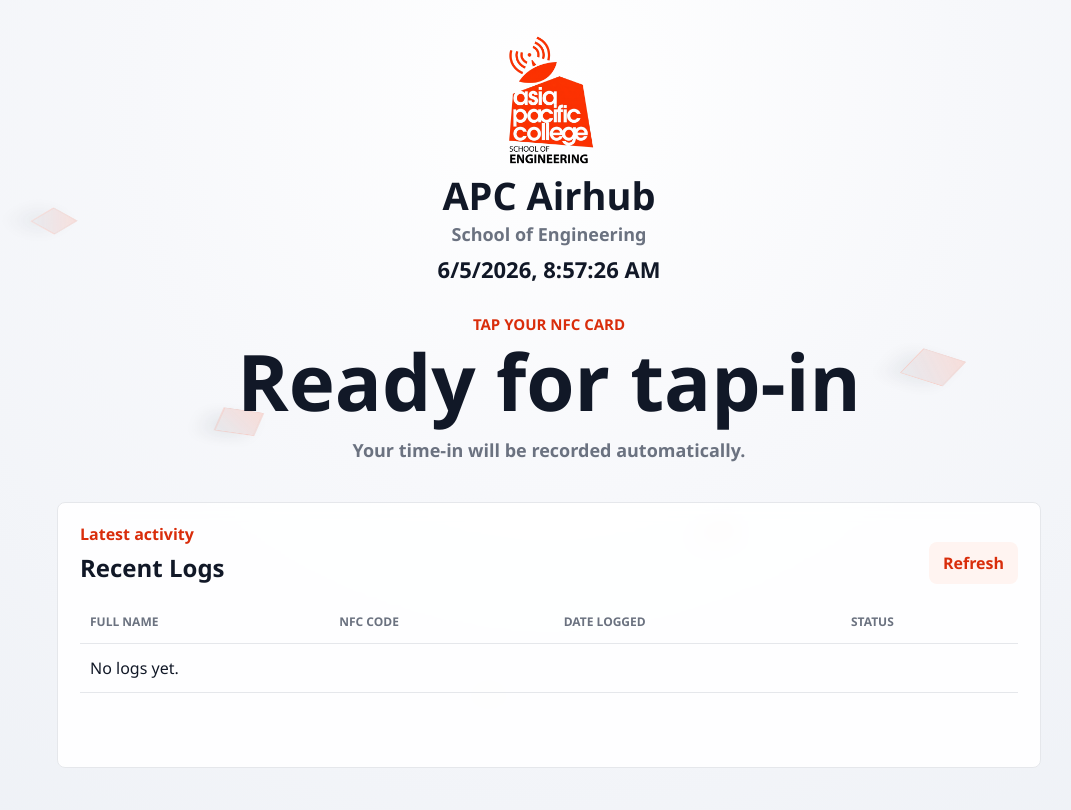
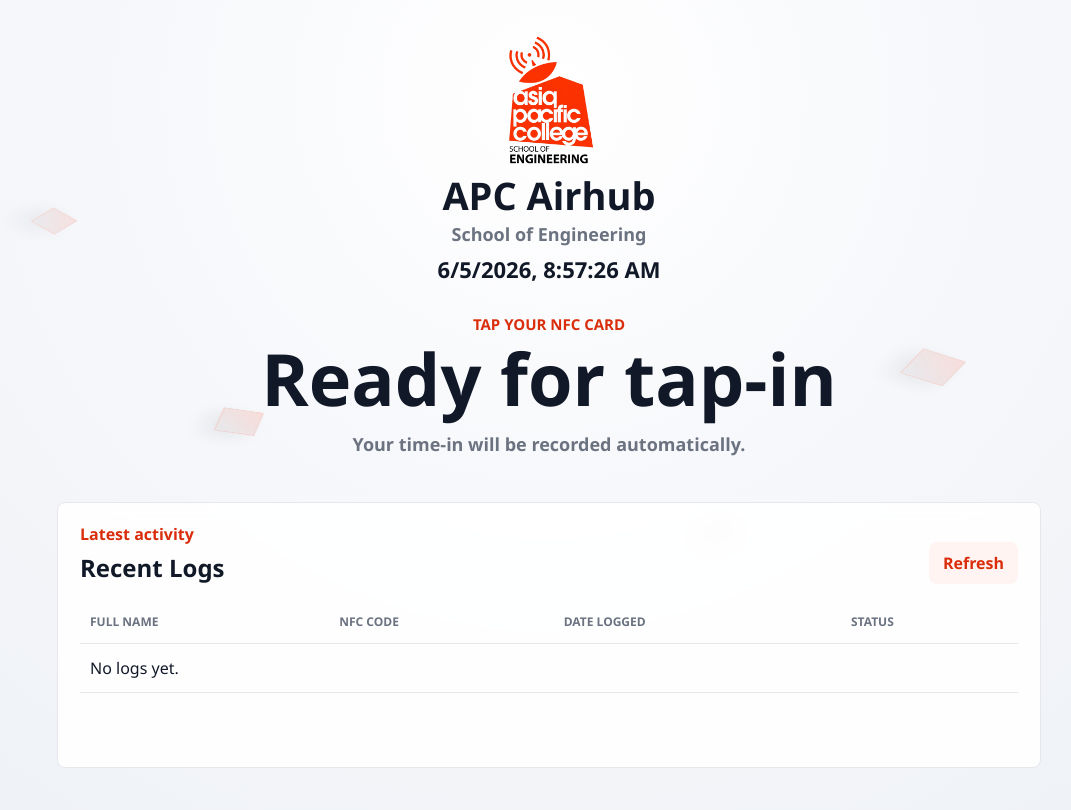
Before and after one commit to devkyato/TapAuth, a Flask app: page / in a window 1280 px wide. Shown: the whole page, without its empty margins (91-1162 px from the left). Run offline with Flask 3, Linux system fonts and the light colour scheme; data that the repository does not hold is empty.

Commit message:
Polish tap-in kiosk interface

```diff
--- a/static/app.css
+++ b/static/app.css
@@ -19,7 +19,7 @@ body {
     min-height: 100vh;
     background: var(--page);
     color: var(--ink);
-    font-family: "Segoe UI", Arial, sans-serif;
+    font-family: "Aptos", "Segoe UI", "Helvetica Neue", Arial, sans-serif;
 }
 
 a {
@@ -469,7 +469,14 @@ input:focus {
 
 .tap-header time {
     font-size: 22px;
-    font-weight: 900;
+    font-weight: 800;
+}
+
+.tap-header h1,
+.tap-stage h2,
+.logs-head h2 {
+    font-family: "Aptos Display", "Segoe UI", "Helvetica Neue", Arial, sans-serif;
+    letter-spacing: 0;
 }
 
 .tap-stage {
@@ -481,13 +488,13 @@ input:focus {
 .tap-kicker {
     color: var(--accent-dark);
     font-size: 15px;
-    font-weight: 900;
+    font-weight: 800;
     margin: 0 0 8px;
     text-transform: uppercase;
 }
 
 .tap-stage h2 {
-    font-size: clamp(42px, 7vw, 78px);
+    font-size: clamp(40px, 6vw, 72px);
     line-height: 1;
     transition: opacity 400ms ease, transform 400ms ease;
 }
--- a/templates/login.html
+++ b/templates/login.html
@@ -69,7 +69,10 @@
 
         function showGreeting(message) {
             clearTimeout(greetingTimer);
-            $('#tapMessage').text(message || 'Tap recorded').addClass('tap-flash');
+            const tapMessage = document.getElementById('tapMessage');
+            $('#tapMessage').removeClass('tap-flash').text(message || 'Tap recorded');
+            void tapMessage.offsetWidth;
+            $('#tapMessage').addClass('tap-flash');
             $('#tapSubtext').text('Time-in saved. Welcome.');
             greetingTimer = setTimeout(function() {
                 $('#tapMessage').removeClass('tap-flash').text('Ready for tap-in');
```
